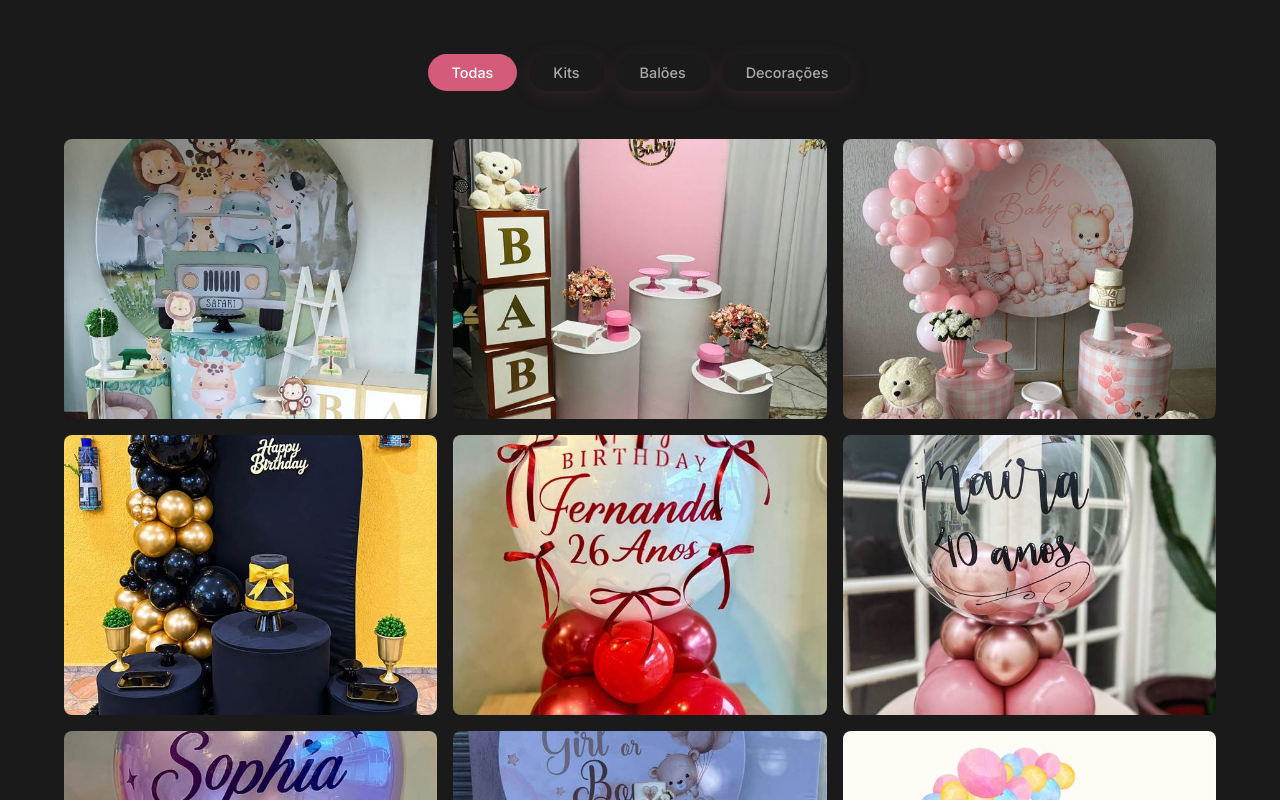
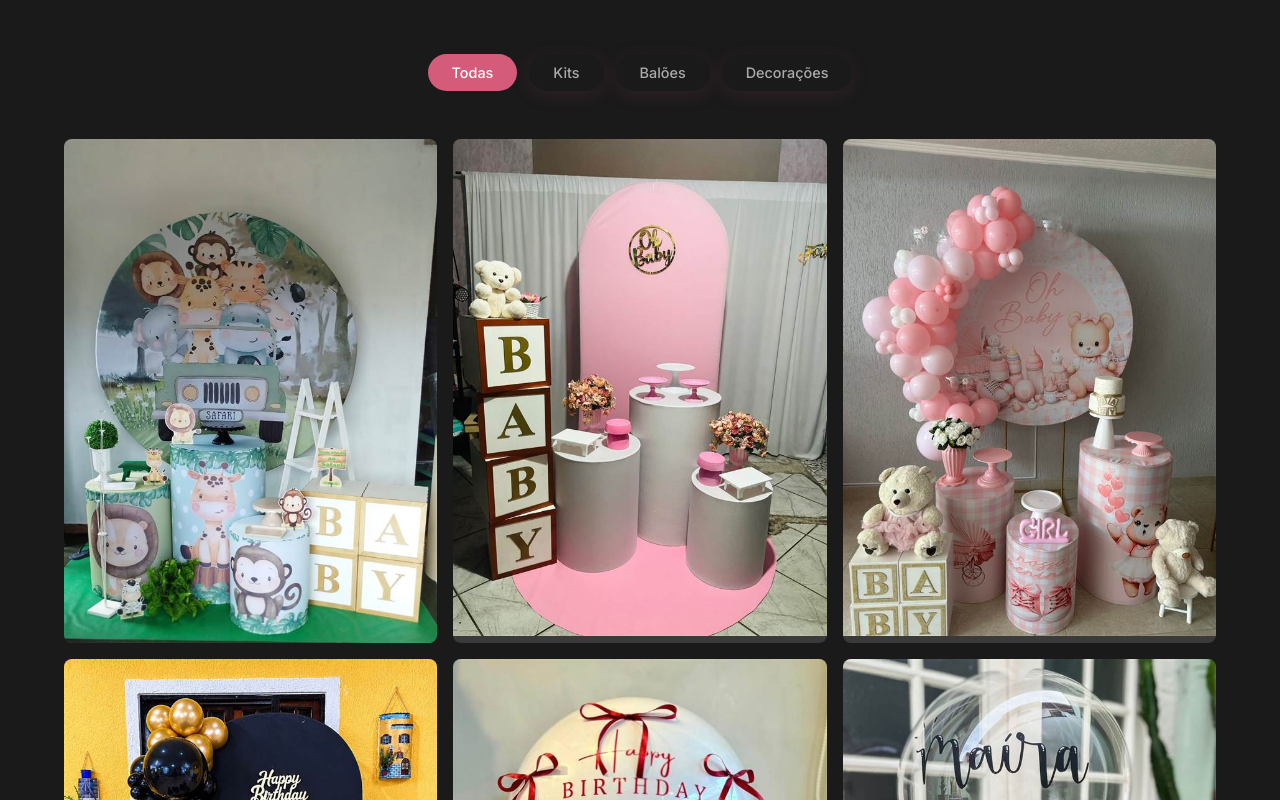
Before and after one commit to souzafabricio28-blip/studiosilva-decoracoes, a Next.js app: page / in a window 1280 px wide. Shown: the part 4160-4960 px from the top of the page. Built offline with nearby package versions, Linux system fonts and the light colour scheme; a web font is replaced by a local one.

Commit message:
Volta a usar img tag com fallback visivel #3a3a3a

```diff
--- a/components/Gallery.js
+++ b/components/Gallery.js
@@ -80,19 +80,19 @@ export default function Gallery() {
           ))}
         </div>
 
-        <div className="gallery-grid" style={{ display: 'grid', gridTemplateColumns: 'repeat(3, 1fr)', gap: 16 }}>
+        <div style={{ display: 'grid', gridTemplateColumns: 'repeat(3, 1fr)', gap: 16 }} className="gallery-grid">
           {filtered.map((item, idx) => (
             <div
               key={item.id}
               onClick={() => setOpen(idx)}
-              title={item.title}
-              style={{
-                borderRadius: 8, cursor: 'pointer', paddingBottom: '75%',
-                backgroundImage: `url(${item.image})`,
-                backgroundSize: 'cover', backgroundPosition: 'center',
-                backgroundColor: '#333',
-              }}
-            />
+              style={{ borderRadius: 8, overflow: 'hidden', cursor: 'pointer', background: '#3a3a3a' }}
+            >
+              <img
+                src={item.image}
+                alt={item.title}
+                style={{ width: '100%', display: 'block' }}
+              />
+            </div>
           ))}
         </div>
       </div>
@@ -116,7 +116,7 @@ export default function Gallery() {
               fontWeight: 'bold',
             }}
           >
-            &#10005;
+            ✕
           </div>
 
           <button
@@ -129,7 +129,7 @@ export default function Gallery() {
               display: 'flex', alignItems: 'center', justifyContent: 'center',
             }}
           >
-            &#8592;
+            ←
           </button>
 
           <img
@@ -148,14 +148,14 @@ export default function Gallery() {
               display: 'flex', alignItems: 'center', justifyContent: 'center',
             }}
           >
-            &#8594;
+            →
           </button>
 
           <div style={{
             position: 'absolute', bottom: 24, left: 0, right: 0,
             textAlign: 'center', color: 'white',
           }}>
-            <p style={{ margin: 0, fontSize: '0.9rem' }}>{item.title} &mdash; {open + 1}/{filtered.length}</p>
+            <p style={{ margin: 0, fontSize: '0.9rem' }}>{item.title} — {open + 1}/{filtered.length}</p>
           </div>
         </div>
       )}
```
